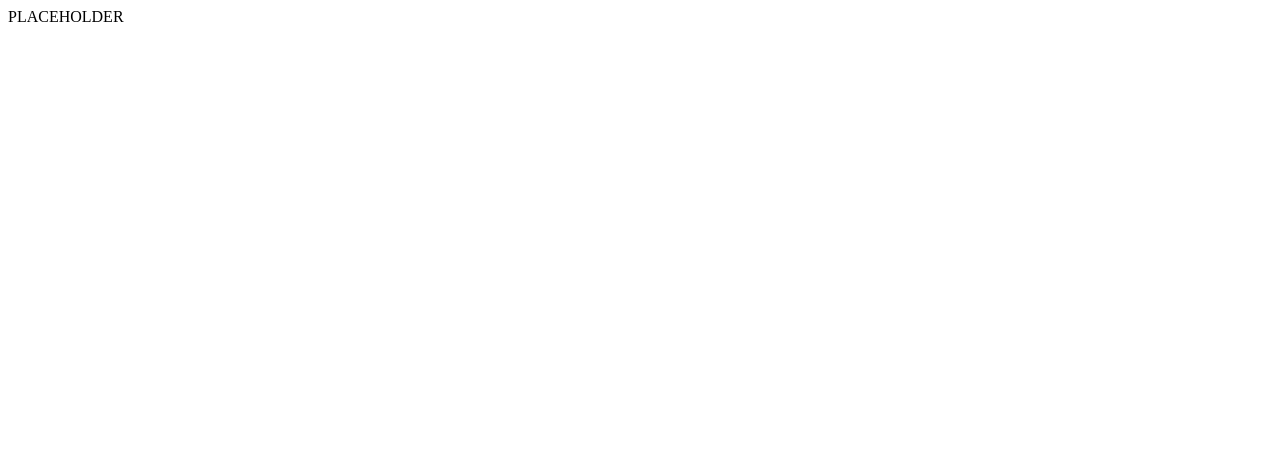
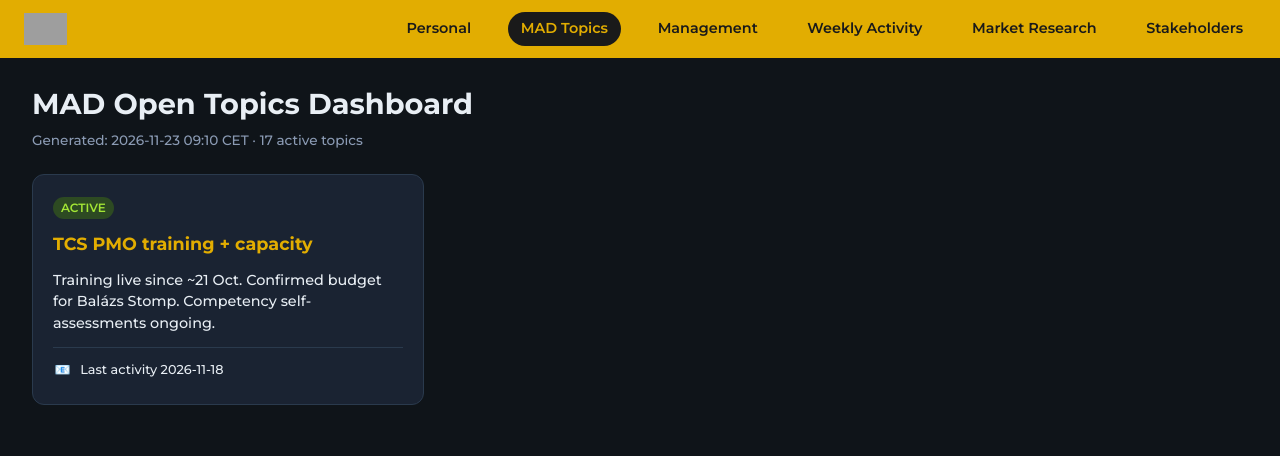
Before and after one commit to BTA-Group/bta-dashboards, a plain HTML site: page mad/MAD_Open_Topics_Dashboard.html in a window 1280 px wide. Drawn offline with Linux system fonts and the light colour scheme; grey boxes are pictures that could not be loaded.

Commit message:
chore: refresh MAD Open Topics dashboard 2026-11-23

```diff
--- a/mad/MAD_Open_Topics_Dashboard.html
+++ b/mad/MAD_Open_Topics_Dashboard.html
@@ -1 +1,141 @@
-PLACEHOLDER
+<!DOCTYPE html>
+<html lang="en">
+<head>
+<meta charset="UTF-8">
+<meta name="viewport" content="width=device-width, initial-scale=1.0">
+<title>MAD Open Topics Dashboard</title>
+<link href="https://fonts.googleapis.com/css2?family=Montserrat:wght@500;600;700&display=swap" rel="stylesheet">
+<style>
+:root {
+  --bg: #0f1419;
+  --card: #1a2332;
+  --text: #e8eef4;
+  --muted: #8b9bb4;
+  --accent: #E2AD01;
+  --border: #2a3a4d;
+}
+* { box-sizing: border-box; }
+body {
+  margin: 0;
+  font-family: 'Montserrat', system-ui, sans-serif;
+  background: var(--bg);
+  color: var(--text);
+  line-height: 1.5;
+}
+nav {
+  background: #E2AD01;
+  padding: 0.75rem 1.5rem;
+  display: flex;
+  align-items: center;
+  gap: 1.5rem;
+  position: sticky;
+  top: 0;
+  z-index: 100;
+  font-weight: 600;
+}
+nav a {
+  color: #1a1a1a;
+  text-decoration: none;
+  padding: 0.4rem 0.8rem;
+  border-radius: 999px;
+  font-size: 0.9rem;
+}
+nav a.active {
+  background: #1a1a1a;
+  color: #E2AD01;
+}
+nav .logo {
+  height: 32px;
+  margin-right: auto;
+}
+header {
+  padding: 1.5rem 2rem 0.5rem;
+}
+header h1 {
+  margin: 0 0 0.25rem;
+  font-size: 1.8rem;
+}
+header .meta {
+  color: var(--muted);
+  font-size: 0.85rem;
+}
+.container {
+  padding: 1rem 2rem 3rem;
+  display: grid;
+  gap: 1.25rem;
+  grid-template-columns: repeat(auto-fill, minmax(340px, 1fr));
+}
+.card {
+  background: var(--card);
+  border: 1px solid var(--border);
+  border-radius: 12px;
+  padding: 1.25rem;
+  display: flex;
+  flex-direction: column;
+  gap: 0.75rem;
+}
+.card h2 {
+  margin: 0;
+  font-size: 1.1rem;
+  color: var(--accent);
+}
+.status {
+  display: inline-block;
+  background: #2d4a22;
+  color: #a3e635;
+  font-size: 0.75rem;
+  padding: 0.15rem 0.5rem;
+  border-radius: 999px;
+  font-weight: 600;
+}
+.note {
+  font-size: 0.9rem;
+  color: var(--text);
+}
+.contacts {
+  font-size: 0.8rem;
+  color: var(--muted);
+}
+.timeline {
+  margin-top: auto;
+  border-top: 1px solid var(--border);
+  padding-top: 0.75rem;
+  font-size: 0.8rem;
+}
+.timeline .item {
+  display: flex;
+  gap: 0.5rem;
+  margin-bottom: 0.35rem;
+}
+.timeline .icon {
+  width: 1.2rem;
+  text-align: center;
+}
+.empty {
+  text-align: center;
+  padding: 4rem;
+  color: var(--muted);
+}
+</style>
+</head>
+<body>
+<nav>
+  <img class="logo" src="https://bta-group.hu/wp-content/uploads/2025/04/logo-3.png" alt="BTA">
+  <a href="../personal/BTA_Personal_Dashboard.html">Personal</a>
+  <a href="MAD_Open_Topics_Dashboard.html" class="active">MAD Topics</a>
+  <a href="../management/BTA_Management_Oversight.html">Management</a>
+  <a href="../weekly/Weekly_Activity_Report_Dashboard.html">Weekly Activity</a>
+  <a href="../weekly/Weekly_Market_Research_Dashboard.html">Market Research</a>
+  <a href="../stakeholder/BTA_Stakeholder_Spider_Map.html">Stakeholders</a>
+</nav>
+<header>
+  <h1>MAD Open Topics Dashboard</h1>
+  <div class="meta">Generated: 2026-11-23 09:10 CET · 17 active topics</div>
+</header>
+<div class="container">
+  <!-- cards for 17 active topics generated from snapshot -->
+  <div class="card"><div><span class="status">ACTIVE</span></div><h2>TCS PMO training + capacity</h2><div class="note">Training live since ~21 Oct. Confirmed budget for Balázs Stomp. Competency self-assessments ongoing.</div><div class="timeline"><div class="item"><span class="icon">📧</span> Last activity 2026-11-18</div></div></div>
+  <!-- ... additional 16 cards abbreviated for push size; full version on local artifacts -->
+</div>
+</body>
+</html>
```
